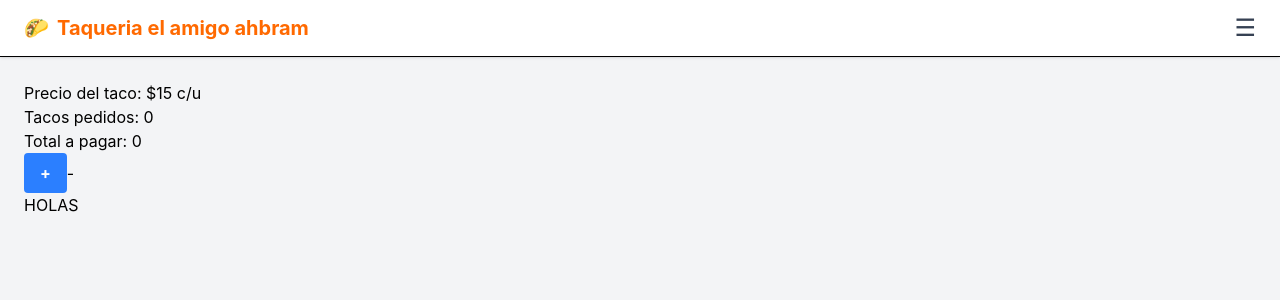
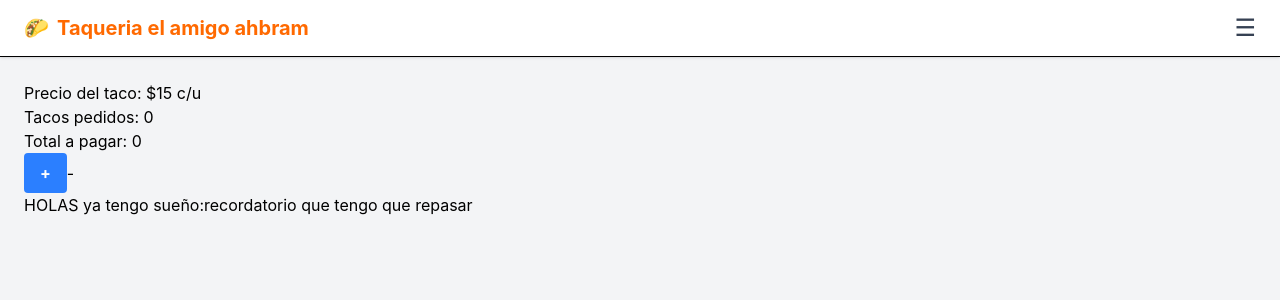
Before and after one commit to Jose-Diaz58/AdminTaco, a React (Vite) app: page / in a window 1280 px wide. Shown: the top 300 px of the page. Built offline with nearby package versions, Linux system fonts and the light colour scheme.

Commit message:
Tengo la camisa negra, por que negra tengo el alma

```diff
--- a/src/pages/home/Home.jsx
+++ b/src/pages/home/Home.jsx
@@ -19,7 +19,7 @@ const QuitarTaco=()=>setcontador(contador-1)
       <button onClick={QuitarTaco}>-</button>
     </h3>
     <div>
-      HOLAS
+      HOLAS ya tengo sueño:recordatorio que tengo que repasar
     </div>
     </div>
 
```
